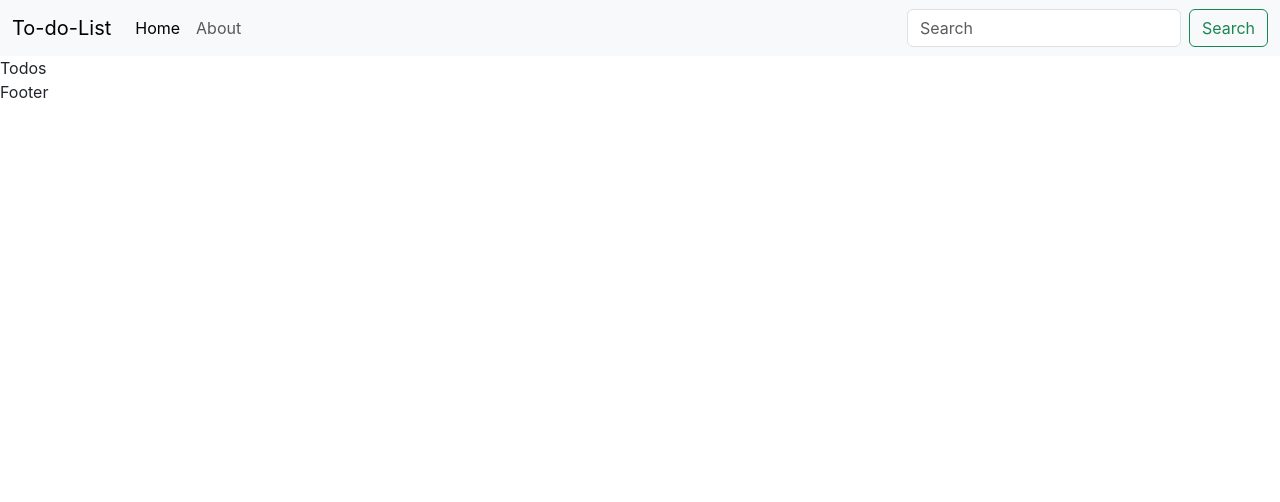
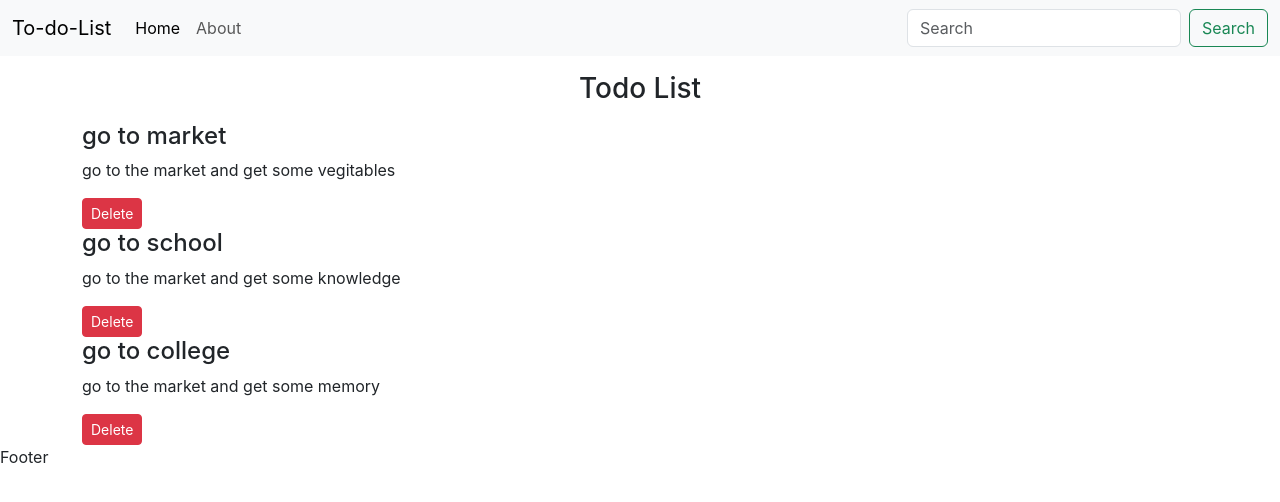
Before and after one commit to Arpan-Raval/todo-list, a React (Create React App) app: page / in a window 1280 px wide. Shown: the top 502 px of the page. Built offline with nearby package versions, Linux system fonts and the light colour scheme.

Commit message:
todo items

```diff
--- a/src/MyComponents/Todos.js
+++ b/src/MyComponents/Todos.js
@@ -1,7 +1,15 @@
 import React from 'react'
+import { TodoItem } from './TodoItem'
 
-export const Todos = () => {
+export const Todos = (props) => {
   return (
-    <div>Todos</div>
+    <div className="container">
+      <h3 className="text-center my-3">Todo List</h3>
+      {
+        props.todos.map((todo)=>{
+          return <TodoItem todo={todo} key={todo.number} onDelete={props.onDelete}/>
+        })
+      }
+    </div>
   )
 }
```
